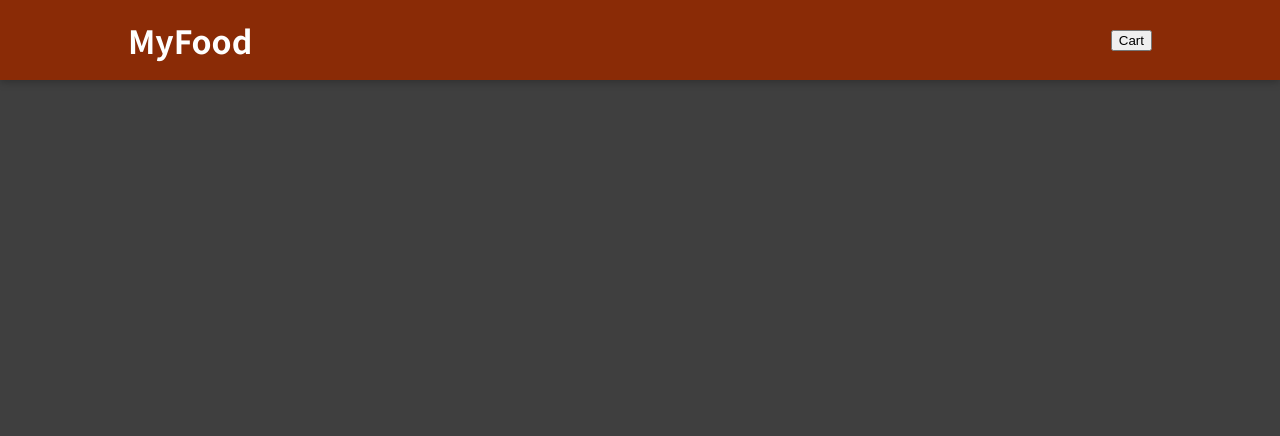
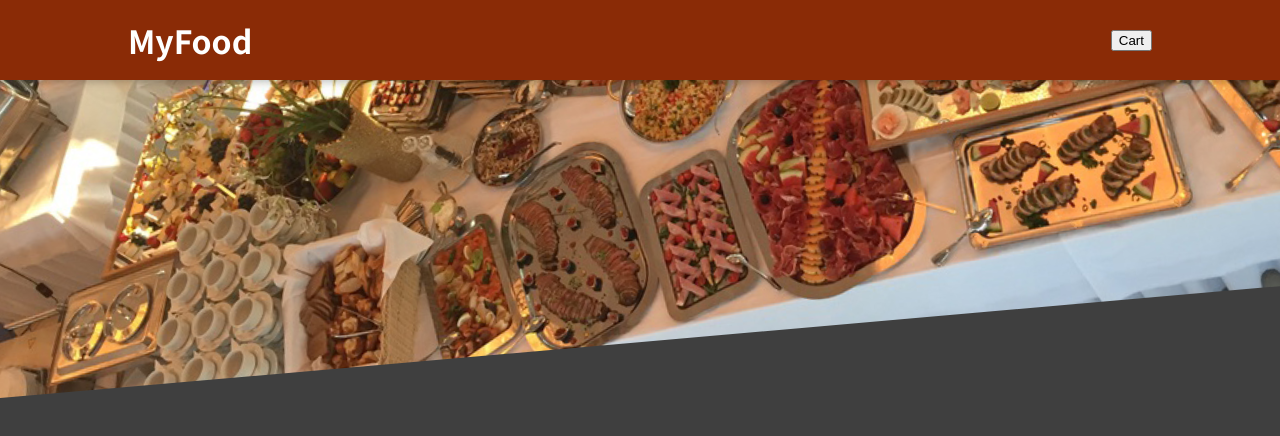
Before and after one commit to luan-antonio/MyFood, a React (Create React App) app: page / in a window 1280 px wide. Shown: the top 436 px of the page. Built offline with nearby package versions, Linux system fonts and the light colour scheme.

Commit message:
feat(MainImage): add MainImage component

```diff
--- a/src/App.js
+++ b/src/App.js
@@ -1,11 +1,13 @@
 import { Fragment } from 'react';
 
 import Header from "./components/Layout/Header";
+import MainImage from "./components/Layout/MainImage";
 
 function App() {
   return (
     <Fragment>
       <Header />
+      <MainImage />
     </Fragment>
   );
 }
--- /dev/null
+++ b/src/components/Layout/MainImage/index.js
@@ -0,0 +1,12 @@
+import * as S from "./styles";
+import mealsImg from "../../../assets/meals.jpg";
+
+const MainImage = () => {
+  return (
+    <S.MainImage>
+      <img src={mealsImg} alt="A table full of delicious food" />
+    </S.MainImage>
+  );
+};
+
+export default MainImage;
--- /dev/null
+++ b/src/components/Layout/MainImage/styles.js
@@ -0,0 +1,15 @@
+import styled from "styled-components";
+
+export const MainImage = styled.div`
+  width: 100%;
+  height: 25rem;
+  z-index: 0;
+  overflow: hidden;
+
+  img {
+    width: 110%;
+    height: 100%;
+    object-fit: cover;
+    transform: rotateZ(-5deg) translateY(-4rem) translateX(-1rem);
+  }
+`;
```
Also changed, not shown: src/assets/meals.jpg (added).
